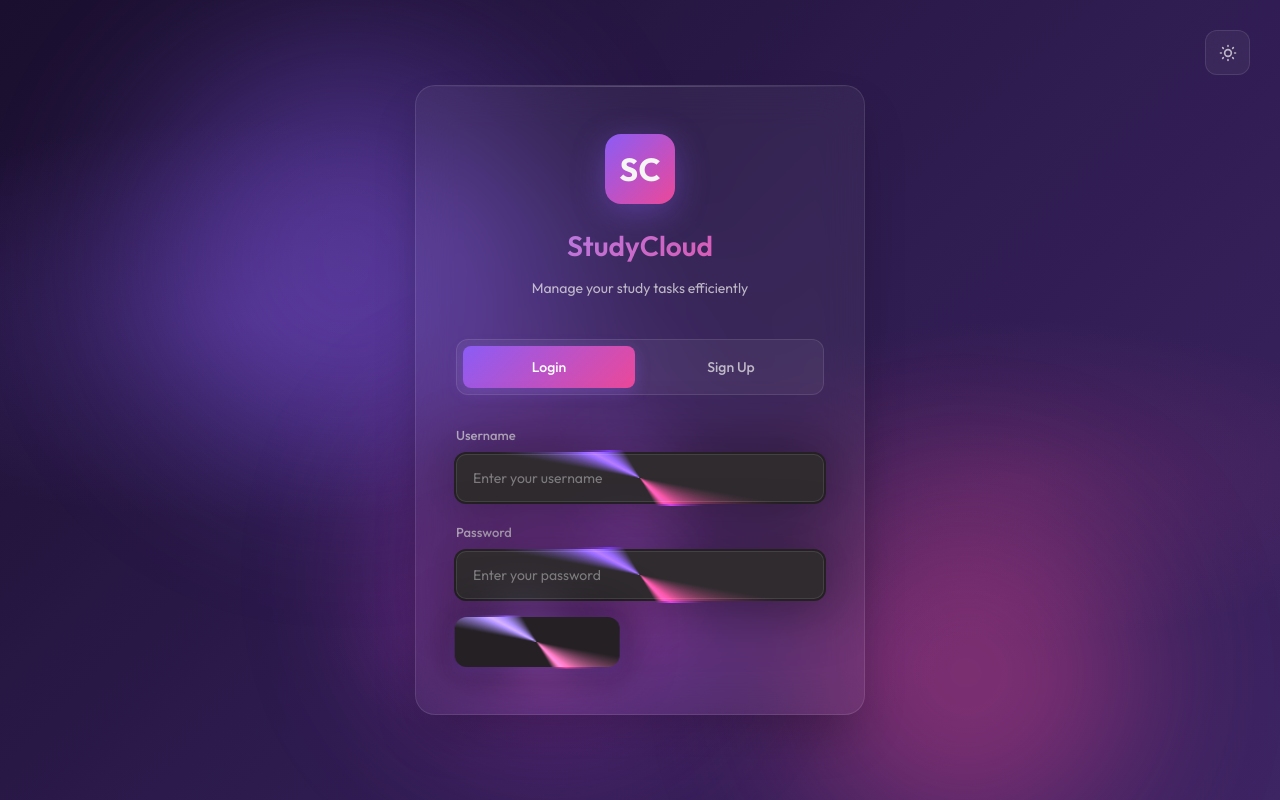
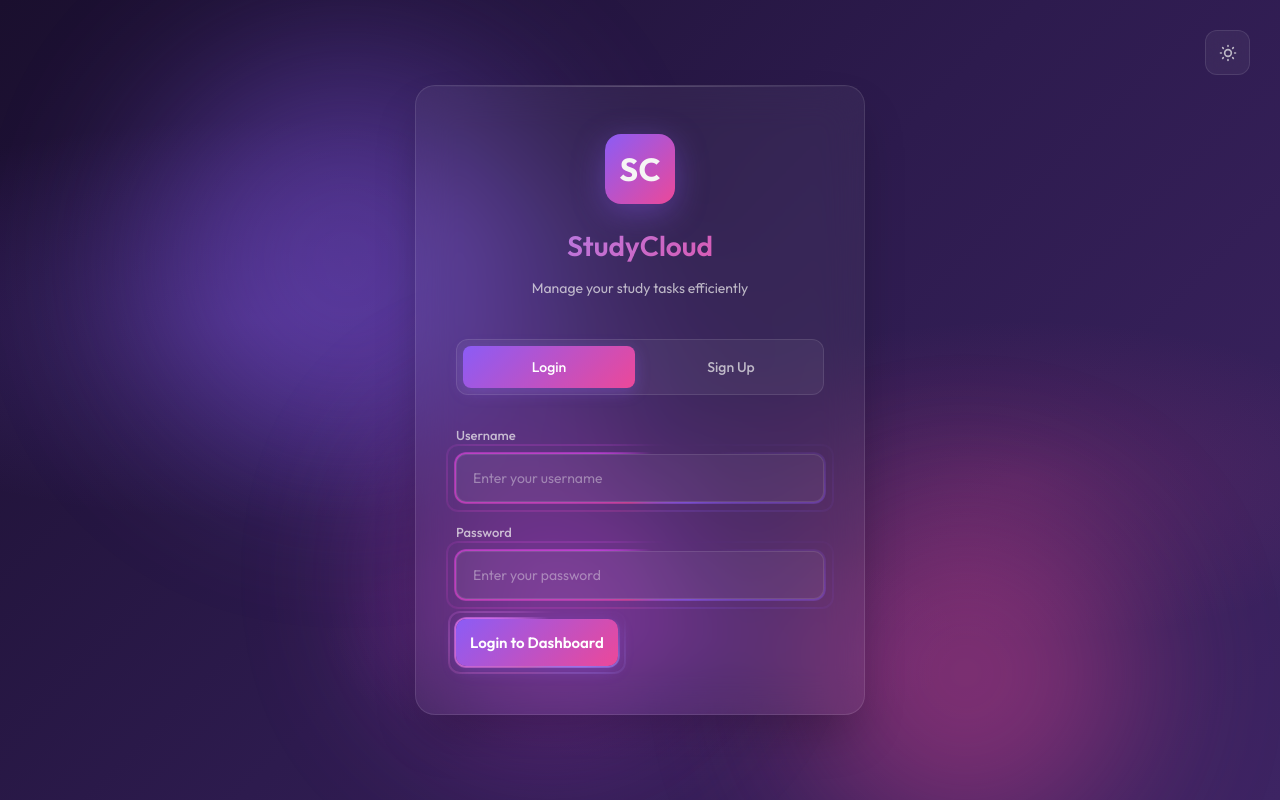
Before and after one commit to eddaoudiaamir/StudyCloud, a Flask app: page /auth in a window 1280 px wide. Run offline with Flask 3, Linux system fonts and the light colour scheme.

Commit message:
Update templatemo-glass-admin-style.css

```diff
--- a/static/templatemo-glass-admin-style.css
+++ b/static/templatemo-glass-admin-style.css
@@ -1446,13 +1446,118 @@ REMOVE 3D TILT EFFECT
 ANIMATED GRADIENT BORDER FOR INPUTS & BUTTONS
 ============================================ */
 
-/* Input Wrapper */
-.input-wrapper {
+/* Wrapper for inputs with animated border */
+.input-animated-wrapper {
     position: relative;
     display: inline-block;
-}
-
-/* Animated Border Layers for Inputs */
+    width: 100%;
+}
+
+.input-animated-wrapper input,
+.input-animated-wrapper select,
+.input-animated-wrapper textarea {
+    position: relative;
+    z-index: 10;
+    background-color: var(--glass-bg) !important;
+}
+
+/* Border effect layers */
+.input-animated-wrapper::before,
+.input-animated-wrapper::after {
+    content: '';
+    position: absolute;
+    inset: -2px;
+    border-radius: 12px;
+    padding: 2px;
+    background: conic-gradient(
+        from var(--angle),
+        transparent 0deg,
+        #8b5cf6 45deg,
+        #ec4899 135deg,
+        #d946ef 225deg,
+        transparent 315deg
+    );
+    -webkit-mask: linear-gradient(#fff 0 0) content-box, linear-gradient(#fff 0 0);
+    -webkit-mask-composite: xor;
+    mask-composite: exclude;
+    animation: rotate-border 3s linear infinite;
+    pointer-events: none;
+    z-index: 0;
+}
+
+.input-animated-wrapper::before {
+    filter: blur(1px);
+    opacity: 0.8;
+}
+
+.input-animated-wrapper::after {
+    filter: blur(15px);
+    opacity: 0.4;
+    inset: -10px;
+}
+
+/* Wrapper for buttons with animated border */
+.btn-animated-wrapper {
+    position: relative;
+    display: inline-block;
+}
+
+.btn-animated-wrapper .btn,
+.btn-animated-wrapper button {
+    position: relative;
+    z-index: 10;
+}
+
+.btn-animated-wrapper::before,
+.btn-animated-wrapper::after {
+    content: '';
+    position: absolute;
+    inset: -2px;
+    border-radius: 12px;
+    padding: 2px;
+    background: conic-gradient(
+        from var(--angle),
+        transparent 0deg,
+        #a78bfa 45deg,
+        #f472b6 135deg,
+        #e879f9 225deg,
+        transparent 315deg
+    );
+    -webkit-mask: linear-gradient(#fff 0 0) content-box, linear-gradient(#fff 0 0);
+    -webkit-mask-composite: xor;
+    mask-composite: exclude;
+    animation: rotate-border 3s linear infinite;
+    pointer-events: none;
+    z-index: 0;
+}
+
+.btn-animated-wrapper::before {
+    filter: blur(1px);
+    opacity: 0.9;
+}
+
+.btn-animated-wrapper::after {
+    filter: blur(12px);
+    opacity: 0.5;
+    inset: -8px;
+}
+
+@keyframes rotate-border {
+    0% {
+        --angle: 0deg;
+    }
+    100% {
+        --angle: 360deg;
+    }
+}
+
+@property --angle {
+    syntax: '<angle>';
+    initial-value: 0deg;
+    inherits: false;
+}
+
+/* Ensure inputs stay on top */
 .form-input,
 .search-input,
 input[type="text"],
@@ -1461,215 +1566,5 @@ input[type="password"],
 select,
 textarea {
     position: relative;
-    z-index: 1;
-}
-
-/* Create wrapper for animated borders */
-.input-animated-wrapper {
-    position: relative;
-    display: inline-block;
-    width: 100%;
-}
-
-.input-animated-wrapper .glow-input,
-.input-animated-wrapper .border-input,
-.input-animated-wrapper .darkBorderBg-input {
-    position: absolute;
-    top: 50%;
-    left: 50%;
-    transform: translate(-50%, -50%);
-    pointer-events: none;
-    border-radius: 12px;
-    overflow: hidden;
-    z-index: 0;
-}
-
-.input-animated-wrapper .glow-input {
-    width: calc(100% + 20px);
-    height: calc(100% + 20px);
-    filter: blur(30px);
-    opacity: 0.4;
-}
-
-.input-animated-wrapper .glow-input::before {
-    content: "";
-    position: absolute;
-    top: 50%;
-    left: 50%;
-    transform: translate(-50%, -50%) rotate(60deg);
-    width: 600px;
-    height: 600px;
-    background-image: conic-gradient(
-        #000,
-        #8b5cf6 5%,
-        #000 38%,
-        #000 50%,
-        #ec4899 60%,
-        #000 87%
-    );
-    animation: rotate-border 4s linear infinite;
-}
-
-.input-animated-wrapper .darkBorderBg-input {
-    width: calc(100% + 8px);
-    height: calc(100% + 8px);
-}
-
-.input-animated-wrapper .darkBorderBg-input::before {
-    content: "";
-    position: absolute;
-    top: 50%;
-    left: 50%;
-    transform: translate(-50%, -50%) rotate(82deg);
-    width: 600px;
-    height: 600px;
-    background-image: conic-gradient(
-        rgba(0, 0, 0, 0),
-        #7c3aed,
-        rgba(0, 0, 0, 0) 10%,
-        rgba(0, 0, 0, 0) 50%,
-        #d946ef,
-        rgba(0, 0, 0, 0) 60%
-    );
-    animation: rotate-border 4s 0.1s linear infinite;
-}
-
-.input-animated-wrapper .border-input {
-    width: calc(100% + 4px);
-    height: calc(100% + 4px);
-    filter: blur(0.5px);
-}
-
-.input-animated-wrapper .border-input::before {
-    content: "";
-    position: absolute;
-    top: 50%;
-    left: 50%;
-    transform: translate(-50%, -50%) rotate(70deg);
-    width: 600px;
-    height: 600px;
-    filter: brightness(1.3);
-    background-image: conic-gradient(
-        #1c191c,
-        #8b5cf6 5%,
-        #1c191c 14%,
-        #1c191c 50%,
-        #ec4899 60%,
-        #1c191c 64%
-    );
-    animation: rotate-border 4s 0.2s linear infinite;
-}
-
-/* Button Animated Border */
-.btn-animated-wrapper {
-    position: relative;
-    display: inline-block;
-}
-
-.btn-animated-wrapper .glow-btn,
-.btn-animated-wrapper .border-btn,
-.btn-animated-wrapper .darkBorderBg-btn {
-    position: absolute;
-    top: 50%;
-    left: 50%;
-    transform: translate(-50%, -50%);
-    pointer-events: none;
-    border-radius: 12px;
-    overflow: hidden;
-    z-index: 0;
-}
-
-.btn-animated-wrapper .glow-btn {
-    width: calc(100% + 16px);
-    height: calc(100% + 16px);
-    filter: blur(25px);
-    opacity: 0.5;
-}
-
-.btn-animated-wrapper .glow-btn::before {
-    content: "";
-    position: absolute;
-    top: 50%;
-    left: 50%;
-    transform: translate(-50%, -50%) rotate(60deg);
-    width: 600px;
-    height: 600px;
-    background-image: conic-gradient(
-        #000,
-        #a78bfa 5%,
-        #000 38%,
-        #000 50%,
-        #f472b6 60%,
-        #000 87%
-    );
-    animation: rotate-border 4s linear infinite;
-}
-
-.btn-animated-wrapper .darkBorderBg-btn {
-    width: calc(100% + 6px);
-    height: calc(100% + 6px);
-}
-
-.btn-animated-wrapper .darkBorderBg-btn::before {
-    content: "";
-    position: absolute;
-    top: 50%;
-    left: 50%;
-    transform: translate(-50%, -50%) rotate(82deg);
-    width: 600px;
-    height: 600px;
-    background-image: conic-gradient(
-        rgba(0, 0, 0, 0),
-        #8b5cf6,
-        rgba(0, 0, 0, 0) 10%,
-        rgba(0, 0, 0, 0) 50%,
-        #ec4899,
-        rgba(0, 0, 0, 0) 60%
-    );
-    animation: rotate-border 4s 0.1s linear infinite;
-}
-
-.btn-animated-wrapper .border-btn {
-    width: calc(100% + 3px);
-    height: calc(100% + 3px);
-    filter: blur(0.5px);
-}
-
-.btn-animated-wrapper .border-btn::before {
-    content: "";
-    position: absolute;
-    top: 50%;
-    left: 50%;
-    transform: translate(-50%, -50%) rotate(70deg);
-    width: 600px;
-    height: 600px;
-    filter: brightness(1.3);
-    background-image: conic-gradient(
-        #1c191c,
-        #a78bfa 5%,
-        #1c191c 14%,
-        #1c191c 50%,
-        #f472b6 60%,
-        #1c191c 64%
-    );
-    animation: rotate-border 4s 0.2s linear infinite;
-}
-
-.btn-animated-wrapper .btn {
-    position: relative;
-    z-index: 1;
-}
-
-@keyframes rotate-border {
-    100% {
-        transform: translate(-50%, -50%) rotate(420deg);
-    }
-}
-
-/* Apply to existing buttons */
-.btn-primary,
-.btn-secondary,
-.btn-danger {
-    position: relative;
-    z-index: 1;
-}
+    z-index: 10;
+}
```
